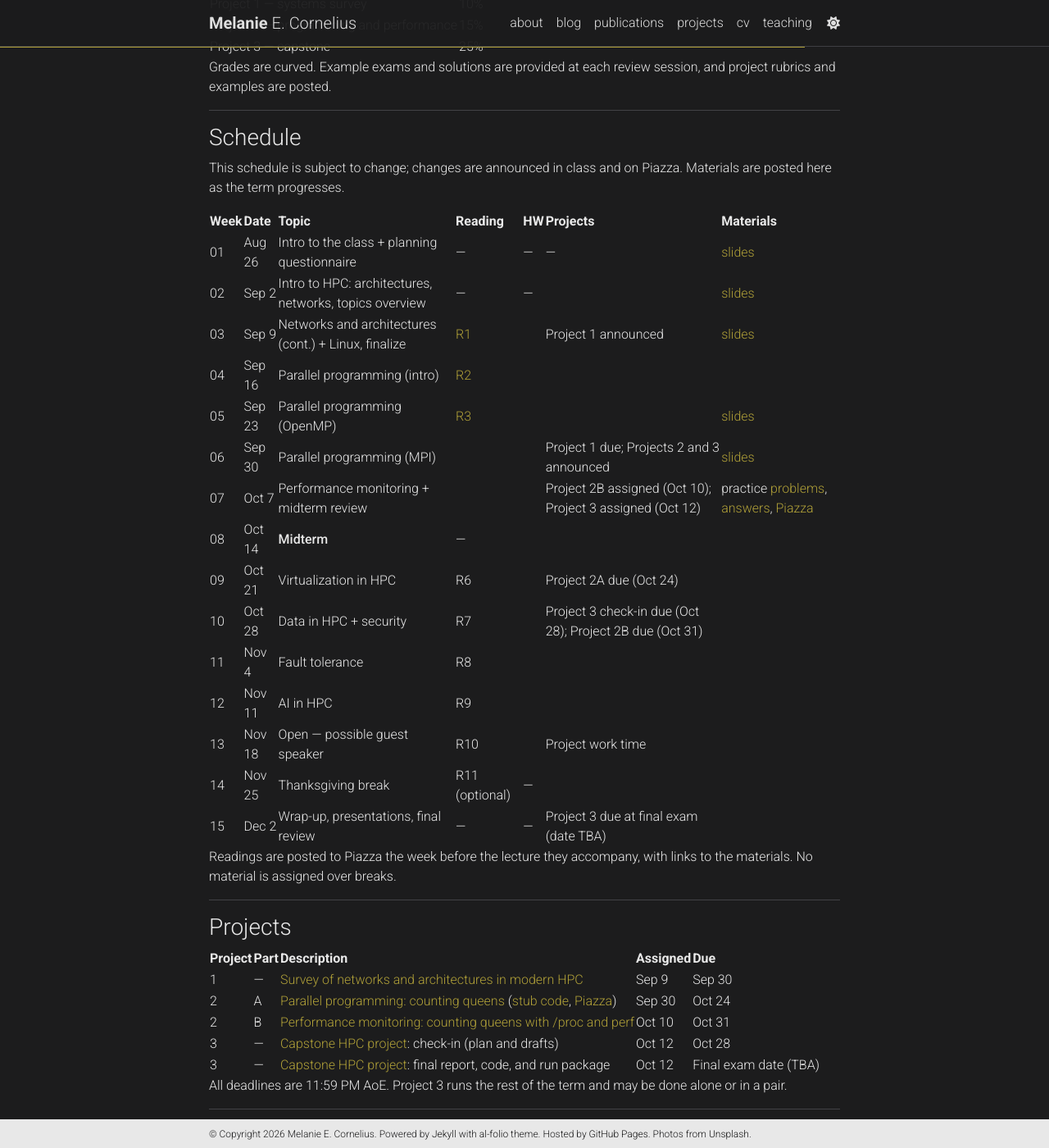
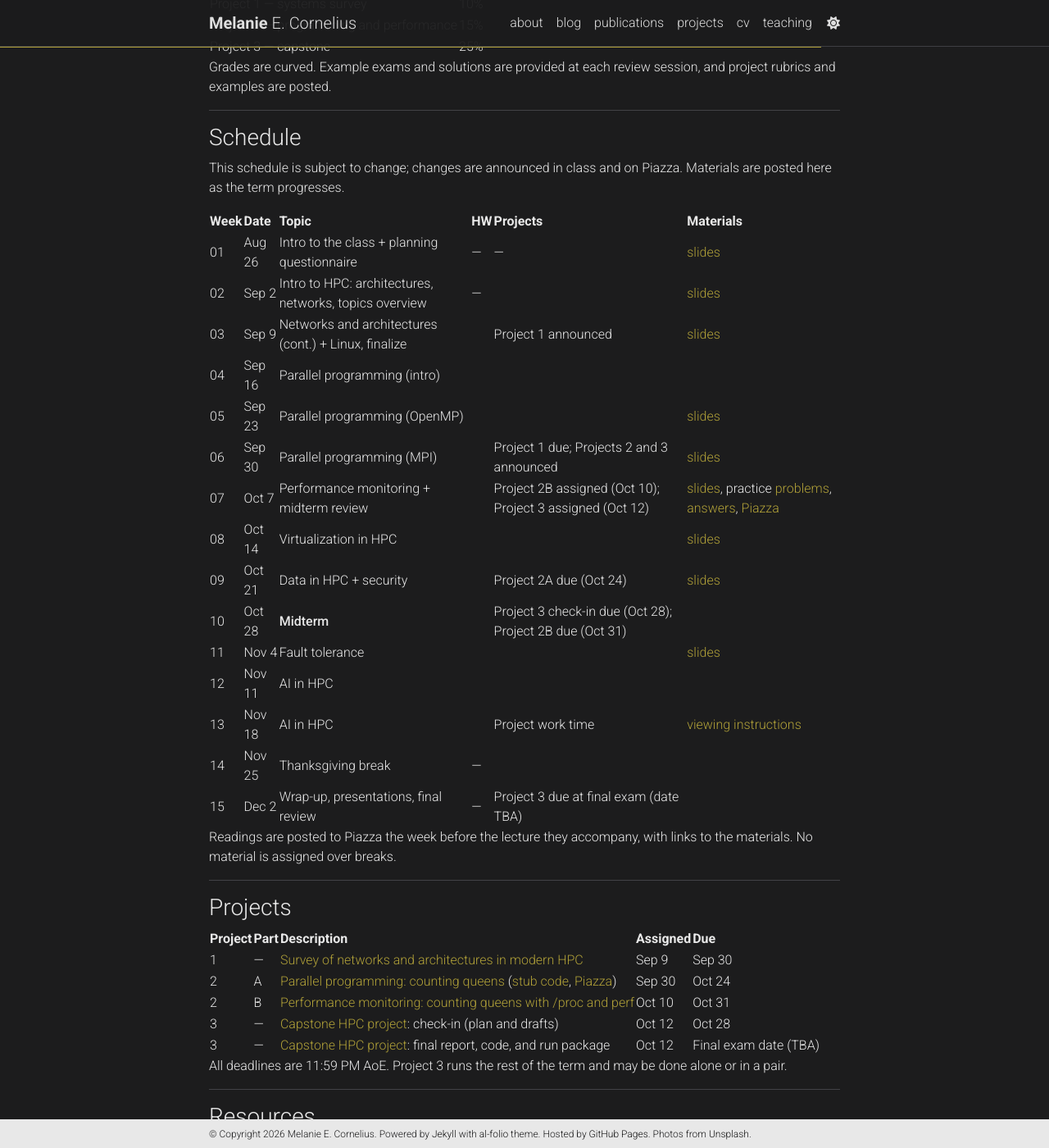
Before and after one commit to mseryn/mseryn.github.io, a Jekyll site: the page built from _teaching/comp464.md, in a window 1280 px wide and 1400 px high, scrolled down 961 px. Shown: the whole window at 82% size. Built offline with Jekyll 4.4.1, drawn with Linux system fonts in a browser that asks for light colours; comment, search, counter and statistics services are not loaded; a style sheet for code colours, icons or effects is not loaded.

Commit message:
COMP 464: drop reading column, link lectures 07-10, fix midterm date
- Remove sparse Reading column from the schedule
- Publish and link lecture 07-10 slides
- Move midterm to Oct 28 and shift topics up
- Nov 18: AI in HPC, linked to Piazza viewing instructions

Co-Authored-By: Claude Opus 5.5 <noreply@anthropic.com>

```diff
--- a/_teaching/comp464.md
+++ b/_teaching/comp464.md
@@ -62,23 +62,23 @@ session, and project rubrics and examples are posted.
 This schedule is subject to change; changes are announced in class and on
 Piazza. Materials are posted here as the term progresses.
 
-| Week | Date | Topic | Reading | HW | Projects | Materials |
-|------|------|-------|---------|----|----------|-----------|
-| 01 | Aug 26 | Intro to the class + planning questionnaire | — | — | — | [slides](/assets/docs/comp464/lecture01_comp464.pdf) |
-| 02 | Sep 2 | Intro to HPC: architectures, networks, topics overview | — | — | | [slides](/assets/docs/comp464/lecture02_comp464.pdf) |
-| 03 | Sep 9 | Networks and architectures (cont.) + Linux, finalize | [R1](https://piazza.com/class/mt7s9czfanv3b4/post/17) | | Project 1 announced | [slides](/assets/docs/comp464/lecture03_comp464.pdf) |
-| 04 | Sep 16 | Parallel programming (intro) | [R2](https://piazza.com/class/mt7s9czfanv3b4/post/21) | | | |
-| 05 | Sep 23 | Parallel programming (OpenMP) | [R3](https://piazza.com/class/mt7s9czfanv3b4/post/21) | | | [slides](/assets/docs/comp464/lecture05_comp464.pdf) |
-| 06 | Sep 30 | Parallel programming (MPI) | | | Project 1 due; Projects 2 and 3 announced | [slides](/assets/docs/comp464/lecture06_comp464.pdf) |
-| 07 | Oct 7 | Performance monitoring + midterm review | | | Project 2B assigned (Oct 10); Project 3 assigned (Oct 12) | practice [problems](/teaching/comp464/practice-questions/), [answers](/teaching/comp464/practice-answers/), [Piazza](https://piazza.com/class/mt7s9czfanv3b4/post/38) |
-| 08 | Oct 14 | **Midterm** | — | | | |
-| 09 | Oct 21 | Virtualization in HPC | R6 | | Project 2A due (Oct 24) | |
-| 10 | Oct 28 | Data in HPC + security | R7 | | Project 3 check-in due (Oct 28); Project 2B due (Oct 31) | |
-| 11 | Nov 4 | Fault tolerance | R8 | | | |
-| 12 | Nov 11 | AI in HPC | R9 | | | |
-| 13 | Nov 18 | Open — possible guest speaker | R10 | | Project work time | |
-| 14 | Nov 25 | Thanksgiving break | R11 (optional) | — | | |
-| 15 | Dec 2 | Wrap-up, presentations, final review | — | — | Project 3 due at final exam (date TBA) | |
+| Week | Date | Topic | HW | Projects | Materials |
+|------|------|-------|----|----------|-----------|
+| 01 | Aug 26 | Intro to the class + planning questionnaire | — | — | [slides](/assets/docs/comp464/lecture01_comp464.pdf) |
+| 02 | Sep 2 | Intro to HPC: architectures, networks, topics overview | — | | [slides](/assets/docs/comp464/lecture02_comp464.pdf) |
+| 03 | Sep 9 | Networks and architectures (cont.) + Linux, finalize | | Project 1 announced | [slides](/assets/docs/comp464/lecture03_comp464.pdf) |
+| 04 | Sep 16 | Parallel programming (intro) | | | |
+| 05 | Sep 23 | Parallel programming (OpenMP) | | | [slides](/assets/docs/comp464/lecture05_comp464.pdf) |
+| 06 | Sep 30 | Parallel programming (MPI) | | Project 1 due; Projects 2 and 3 announced | [slides](/assets/docs/comp464/lecture06_comp464.pdf) |
+| 07 | Oct 7 | Performance monitoring + midterm review | | Project 2B assigned (Oct 10); Project 3 assigned (Oct 12) | [slides](/assets/docs/comp464/lecture07_comp464.pdf), practice [problems](/teaching/comp464/practice-questions/), [answers](/teaching/comp464/practice-answers/), [Piazza](https://piazza.com/class/mt7s9czfanv3b4/post/38) |
+| 08 | Oct 14 | Virtualization in HPC | | | [slides](/assets/docs/comp464/lecture08_comp464.pdf) |
+| 09 | Oct 21 | Data in HPC + security | | Project 2A due (Oct 24) | [slides](/assets/docs/comp464/lecture09_comp464.pdf) |
+| 10 | Oct 28 | **Midterm** | | Project 3 check-in due (Oct 28); Project 2B due (Oct 31) | |
+| 11 | Nov 4 | Fault tolerance | | | [slides](/assets/docs/comp464/lecture10_comp464.pdf) |
+| 12 | Nov 11 | AI in HPC | | | |
+| 13 | Nov 18 | AI in HPC | | Project work time | [viewing instructions](https://piazza.com/class/mt7s9czfanv3b4/post/59) |
+| 14 | Nov 25 | Thanksgiving break | — | | |
+| 15 | Dec 2 | Wrap-up, presentations, final review | — | Project 3 due at final exam (date TBA) | |
 
 Readings are posted to Piazza the week before the lecture they accompany, with
 links to the materials. No material is assigned over breaks.
```
Also changed, not shown: 4 other files.
